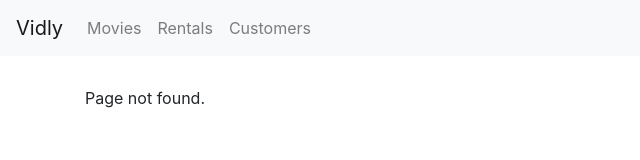
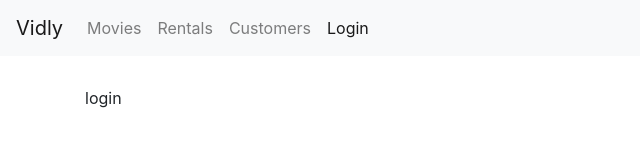
Before and after one commit to pesekt1/vidly-client, a React (Create React App) app: page /login in a window 1280 px wide. Before the commit this address led to /not-found. Shown: the top 160 px of the page, without its empty margins (0-640 px from the left). Built offline with nearby package versions, Linux system fonts and the light colour scheme.

Commit message:
login form

```diff
--- a/src/App.js
+++ b/src/App.js
@@ -1,12 +1,13 @@
 import React from "react";
 import Movies from "./components/movies";
-import NavBar from "./components/navbar";
+import NavBar from "./components/navBar";
 import { Route, Redirect, Switch } from "react-router-dom";
 import Customers from "./components/customers";
 import Rentals from "./components/rentals";
-import NotFound from "./components/notfound";
-import MovieForm from "./components/movieform";
+import NotFound from "./components/notFound";
+import MovieForm from "./components/movieForm";
 import "./App.css";
+import LoginForm from "./components/loginForm";
 
 function App() {
   return (
@@ -14,6 +15,7 @@
       <NavBar />
       <main className="container">
         <Switch>
+          <Route path="/login/" component={LoginForm} />
           <Route path="/customers/" component={Customers} />
           <Route path="/rentals/" component={Rentals} />
           <Route path="/movies/:id" component={MovieForm} />
--- /dev/null
+++ b/src/components/loginForm.jsx
@@ -0,0 +1,8 @@
+import React from "react";
+class LoginForm extends React.Component {
+  render() {
+    return <div>login</div>;
+  }
+}
+
+export default LoginForm;
--- a/src/components/navbar.jsx
+++ b/src/components/navbar.jsx
@@ -19,6 +19,9 @@
             <NavLink className="nav-item nav-link" to="/customers">
               Customers
             </NavLink>
+            <NavLink className="nav-item nav-link" to="/login">
+              Login
+            </NavLink>
           </div>
         </div>
       </nav>
```
Also changed, not shown: 1 other file (tests, documents, lock files or other folders).
